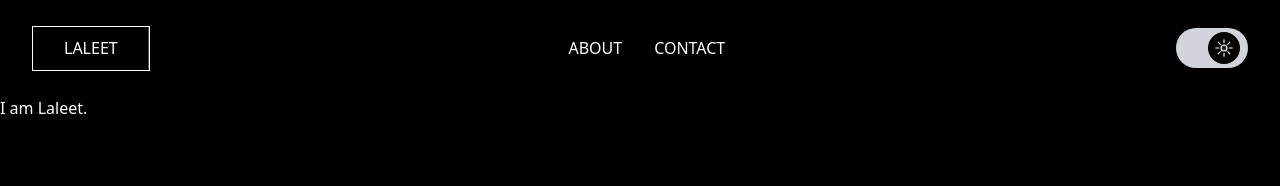
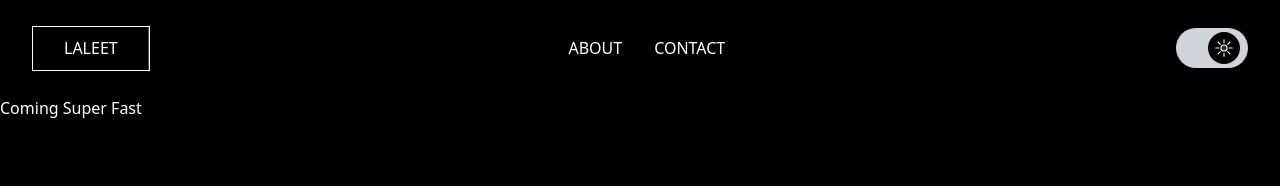
Before and after one commit to laleet008/lalit-portfolio, a Next.js app: page / in a window 1280 px wide. Shown: the top 186 px of the page. Built offline with nearby package versions, Linux system fonts and the light colour scheme.

Commit message:
changed hero seciton content

```diff
--- a/app/page.tsx
+++ b/app/page.tsx
@@ -5,7 +5,7 @@ export default function Home() {
     <>
       <Navbar />
       <main className="">
-        <h1>I am Laleet. </h1>
+        <h1>Coming Super Fast</h1>
       </main>
     </>
   );
```
